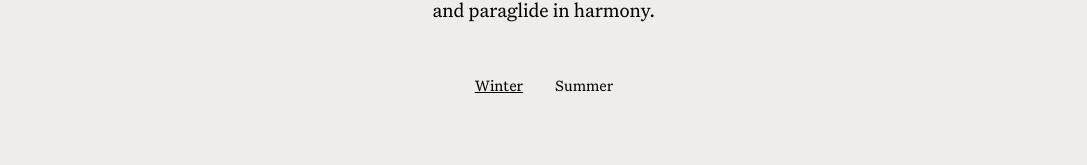
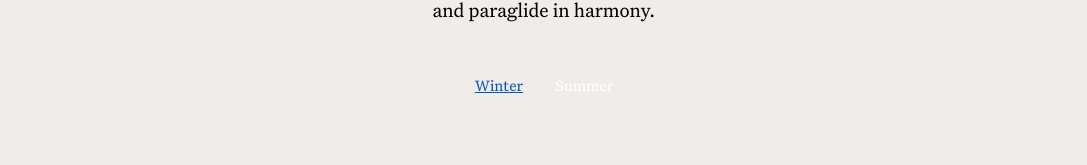
Before and after one commit to nathaliejanep/ShedHOTEL, a React (Create React App) app: page /explore in a window 1280 px wide. Shown: the part 395-560 px from the top of the page, without its empty margins (96-1183 px from the left). Built offline with nearby package versions, Linux system fonts and the light colour scheme.

Commit message:
Update SeasonPicker styles to enhance button color interactions and active states

```diff
--- a/src/components/SeasonPicker/SeasonPicker.scss
+++ b/src/components/SeasonPicker/SeasonPicker.scss
@@ -20,13 +20,31 @@
   button {
     border: none;
     background: none;
-    color: $black;
+    color: $white;
     font-family: Untitled;
     font-size: 1rem;
     margin: 0;
 
+
     &:first-child {
       margin-right: 2rem;
+      &.active-season {
+        color: $bagnesBlue;
+      }
+    }
+    &:last-child {
+      &.active-season {
+        color: $sunnyYellow;
+      }
+    }
+    &:hover {
+      color: $sunnyYellow;
+      &:first-child {
+        color: $bagnesBlue;
+      }
+      &:last-child {
+        color: $sunnyYellow;
+      }
     }
   }
 }
```
